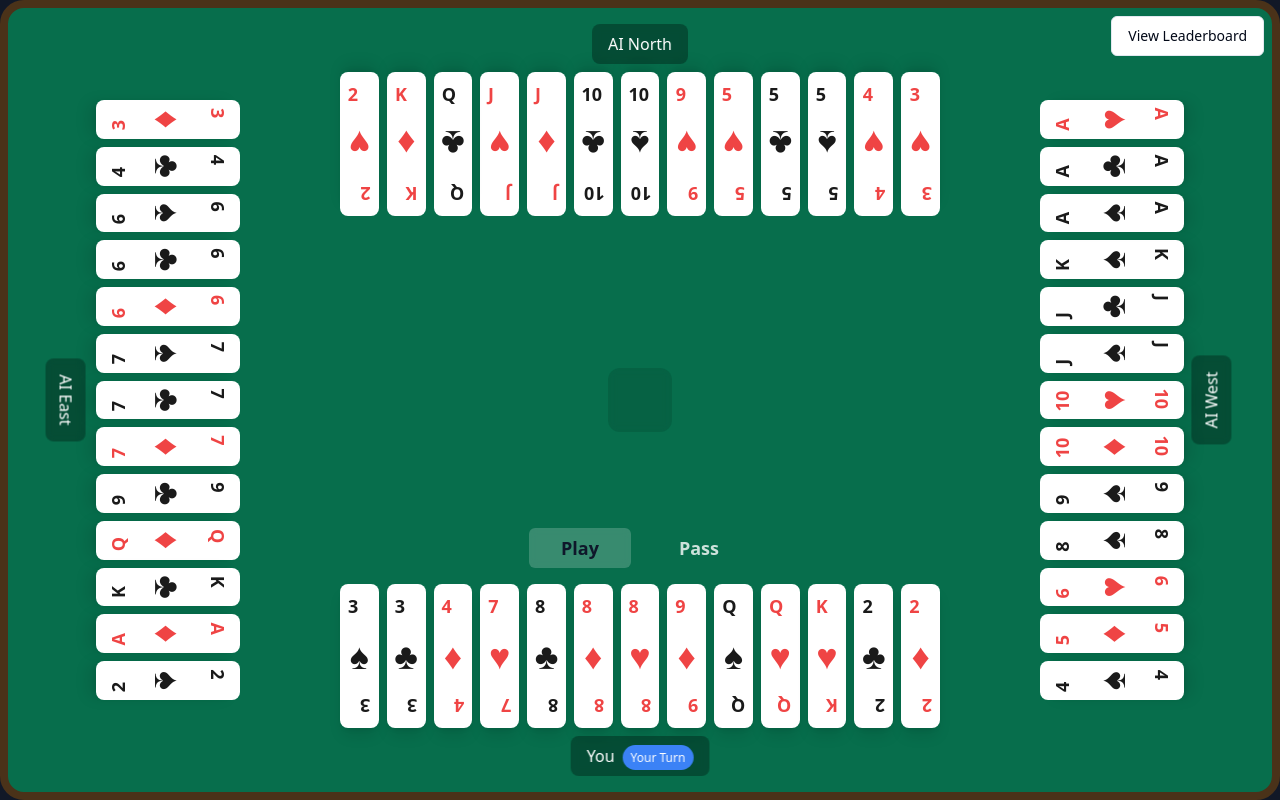
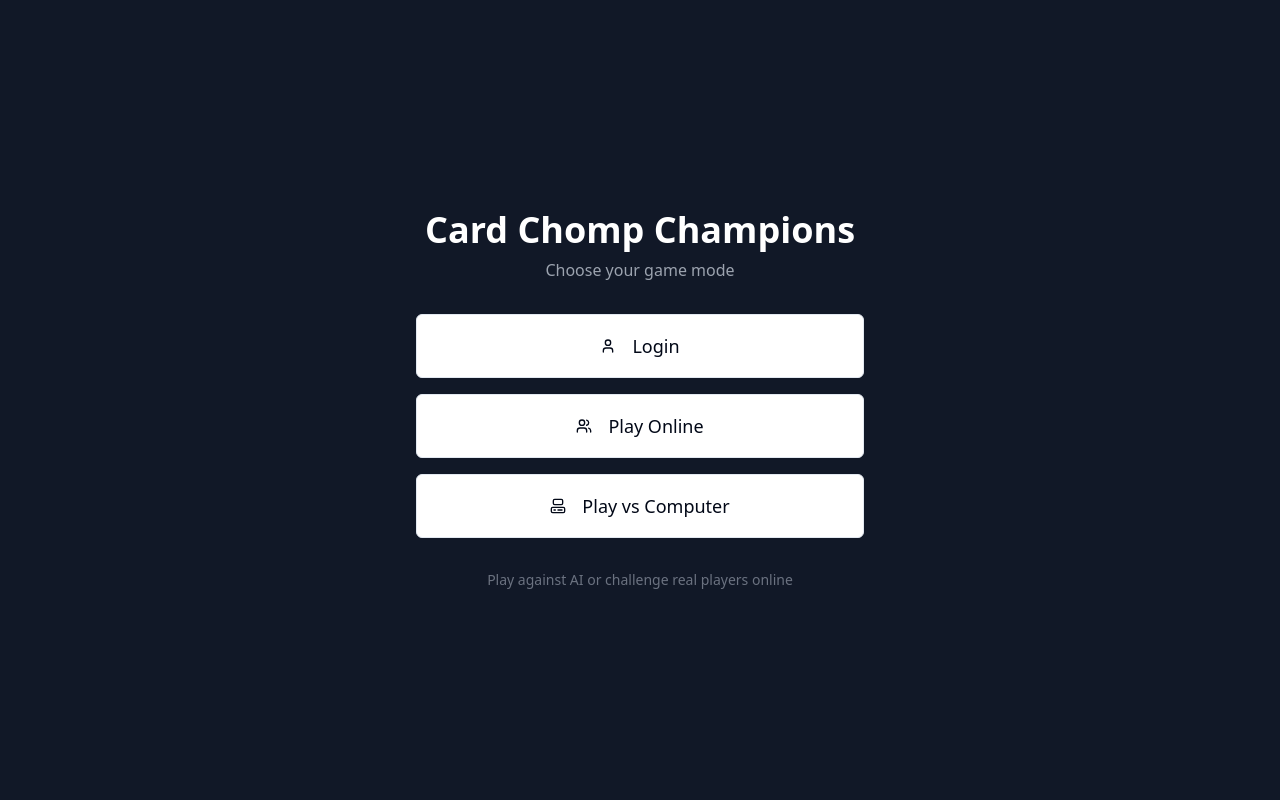
Before and after one commit to get-henry/sgv13, a React (Vite) app: page / in a window 1280 px wide. Built offline with nearby package versions, Linux system fonts and the light colour scheme.

Commit message:
Add intro page for game selection
Implement an introductory page that allows users to choose between logging in, starting an online game with other players, or initiating a game against computer opponents before entering the main game interface.
[skip gpt_engineer]

```diff
--- a/src/App.tsx
+++ b/src/App.tsx
@@ -2,9 +2,10 @@ import { Toaster } from "@/components/ui/toaster";
 import { Toaster as Sonner } from "@/components/ui/sonner";
 import { TooltipProvider } from "@/components/ui/tooltip";
 import { QueryClient, QueryClientProvider } from "@tanstack/react-query";
-import { BrowserRouter, Routes, Route } from "react-router-dom";
+import { BrowserRouter, Routes, Route, Navigate } from "react-router-dom";
 import { StrictMode } from "react";
 import Index from "./pages/Index";
+import Intro from "./pages/Intro";
 
 const queryClient = new QueryClient();
 
@@ -16,7 +17,8 @@ const App = () => (
         <Sonner />
         <BrowserRouter>
           <Routes>
-            <Route path="/" element={<Index />} />
+            <Route path="/" element={<Intro />} />
+            <Route path="/game" element={<Index />} />
           </Routes>
         </BrowserRouter>
       </TooltipProvider>
--- /dev/null
+++ b/src/pages/Intro.tsx
@@ -0,0 +1,66 @@
+import { Button } from "@/components/ui/button";
+import { User, Users, Computer } from "lucide-react";
+import { useNavigate } from "react-router-dom";
+import { toast } from "sonner";
+
+const Intro = () => {
+  const navigate = useNavigate();
+
+  const handleLogin = () => {
+    toast.info("Login functionality coming soon!");
+  };
+
+  const handleOnlineGame = () => {
+    toast.info("Online multiplayer coming soon!");
+  };
+
+  const handleLocalGame = () => {
+    navigate("/game");
+  };
+
+  return (
+    <div className="min-h-screen bg-gray-900 flex flex-col items-center justify-center p-4">
+      <div className="max-w-md w-full space-y-8">
+        <div className="text-center">
+          <h1 className="text-4xl font-bold text-white mb-2">Card Chomp Champions</h1>
+          <p className="text-gray-400 mb-8">Choose your game mode</p>
+        </div>
+
+        <div className="space-y-4">
+          <Button
+            variant="outline"
+            className="w-full h-16 text-lg bg-opacity-20 hover:bg-opacity-30 transition-all"
+            onClick={handleLogin}
+          >
+            <User className="mr-2 h-6 w-6" />
+            Login
+          </Button>
+
+          <Button
+            variant="outline"
+            className="w-full h-16 text-lg bg-opacity-20 hover:bg-opacity-30 transition-all"
+            onClick={handleOnlineGame}
+          >
+            <Users className="mr-2 h-6 w-6" />
+            Play Online
+          </Button>
+
+          <Button
+            variant="outline"
+            className="w-full h-16 text-lg bg-opacity-20 hover:bg-opacity-30 transition-all"
+            onClick={handleLocalGame}
+          >
+            <Computer className="mr-2 h-6 w-6" />
+            Play vs Computer
+          </Button>
+        </div>
+
+        <p className="text-center text-sm text-gray-500 mt-8">
+          Play against AI or challenge real players online
+        </p>
+      </div>
+    </div>
+  );
+};
+
+export default Intro;
```
